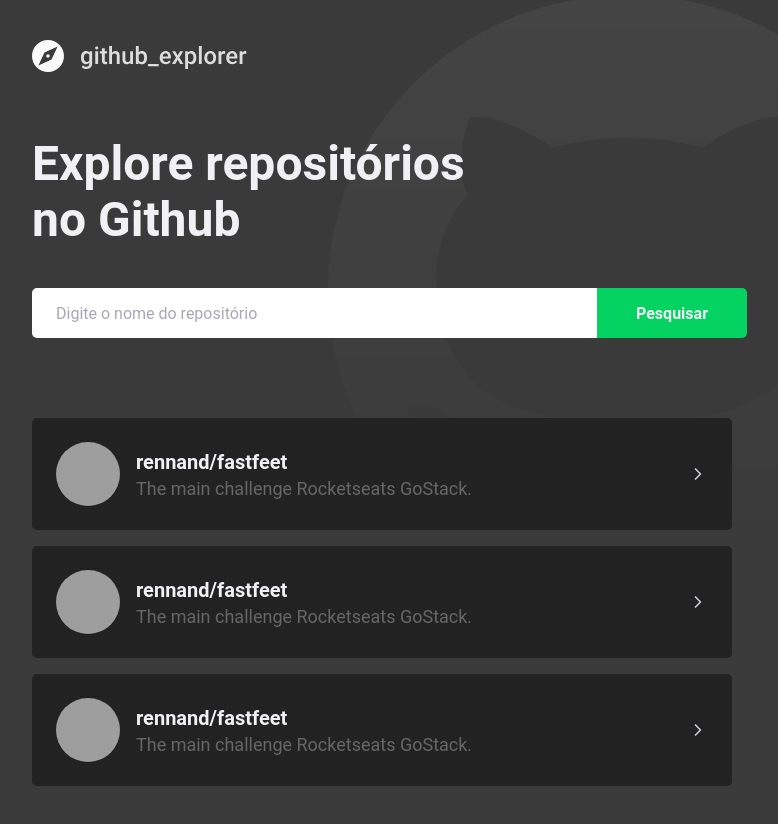
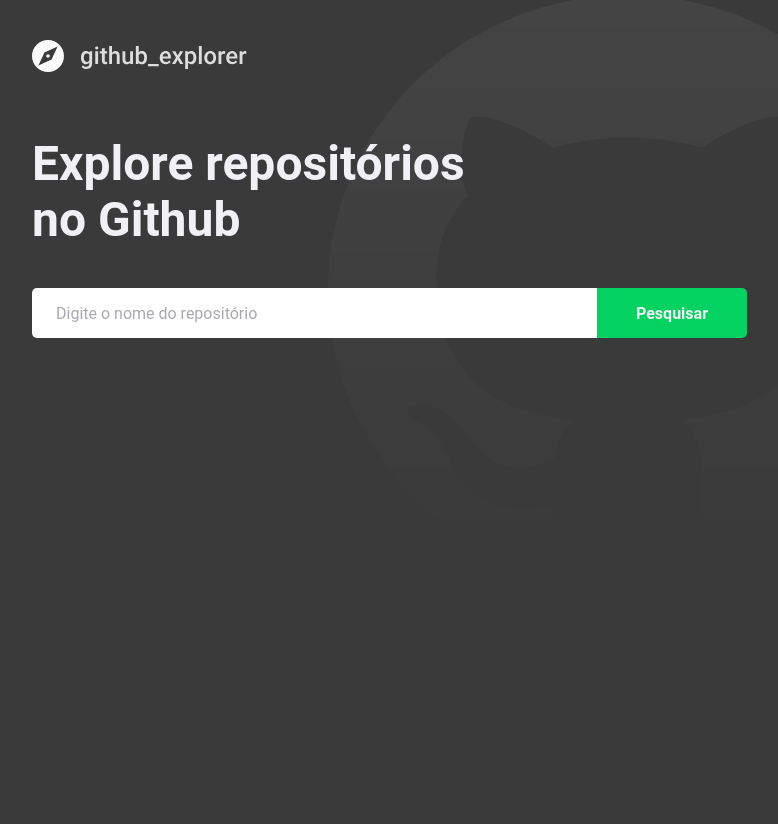
Before and after one commit to RennanD/github-explorer, a React (Create React App) app: page / in a window 1280 px wide. Shown: the whole page, without its empty margins (148-926 px from the left). After the commit the page ends 800 px from the top, so only its background shows below. Built offline with nearby package versions, Linux system fonts and the light colour scheme; grey boxes are pictures that could not be loaded.

Commit message:
feat: Connect application in githubs api

```diff
--- a/package.json
+++ b/package.json
@@ -10,6 +10,7 @@
     "@types/node": "^12.0.0",
     "@types/react": "^16.9.0",
     "@types/react-dom": "^16.9.0",
+    "axios": "^0.19.2",
     "polished": "^3.5.2",
     "react": "^16.13.1",
     "react-dom": "^16.13.1",
--- a/src/pages/Dashboard/index.tsx
+++ b/src/pages/Dashboard/index.tsx
@@ -1,4 +1,4 @@
-import React from 'react';
+import React, { useState, FormEvent } from 'react';
 
 import { FiChevronRight } from 'react-icons/fi';
 
@@ -6,60 +6,66 @@ import { Title, Form, Repositories } from './styles';
 
 import logo from '../../assets/images/logo.svg';
 
-const Dashboard: React.FC = () => (
+import api from '../../services/api';
+
+interface Repository {
+  full_name: string;
+  owner: {
+    login: string;
+    avatar_url: string;
+  };
+  description: string;
+}
+
+const Dashboard: React.FC = () => {
+  const [repositories, setRepositories] = useState<Repository[]>([]);
+  const [newRepo, setNewRepo] = useState('');
+
+  async function handleAddRepository(
+    e: FormEvent<HTMLFormElement>,
+  ): Promise<void> {
+    e.preventDefault();
+
+    const response = await api.get<Repository>(`/repos/${newRepo}`);
+
+    setRepositories([...repositories, response.data]);
+
+    setNewRepo('');
+  }
+
+  return (
     <>
       <img src={logo} alt="Github Explorer" />
       <Title>Explore repositórios no Github</Title>
 
-    <Form>
-      <input type="text" placeholder="Digite o nome do repositório" />
+      <Form onSubmit={handleAddRepository}>
+        <input
+          type="text"
+          value={newRepo}
+          onChange={(e) => setNewRepo(e.target.value)}
+          placeholder="Digite o nome do repositório"
+        />
         <button type="submit"> Pesquisar </button>
       </Form>
 
       <Repositories>
-      <a href="/teste">
+        {repositories.map((repository) => (
+          <a href="/teste" key={repository.full_name}>
             <img
-          src="https://avatars1.githubusercontent.com/u/15038553?s=460&u=86c88160916f81df81c7c7c15b021a171d341771&v=4"
-          alt="Avatar"
+              src={repository.owner.avatar_url}
+              alt={repository.owner.login}
             />
 
             <div>
-          <strong>rennand/fastfeet</strong>
-          <p>The main challenge Rocketseats GoStack.</p>
+              <strong>{repository.full_name}</strong>
+              <p>{repository.description}</p>
             </div>
 
             <FiChevronRight size={20} />
           </a>
-
-      <a href="/teste">
-        <img
-          src="https://avatars1.githubusercontent.com/u/15038553?s=460&u=86c88160916f81df81c7c7c15b021a171d341771&v=4"
-          alt="Avatar"
-        />
-
-        <div>
-          <strong>rennand/fastfeet</strong>
-          <p>The main challenge Rocketseats GoStack.</p>
-        </div>
-
-        <FiChevronRight size={20} />
-      </a>
-
-      <a href="/teste">
-        <img
-          src="https://avatars1.githubusercontent.com/u/15038553?s=460&u=86c88160916f81df81c7c7c15b021a171d341771&v=4"
-          alt="Avatar"
-        />
-
-        <div>
-          <strong>rennand/fastfeet</strong>
-          <p>The main challenge Rocketseats GoStack.</p>
-        </div>
-
-        <FiChevronRight size={20} />
-      </a>
+        ))}
       </Repositories>
     </>
   );
-
+};
 export default Dashboard;
--- a/src/pages/Dashboard/styles.ts
+++ b/src/pages/Dashboard/styles.ts
@@ -74,7 +74,8 @@ export const Repositories = styled.div`
     }
 
     div {
-      margin-left: 16px;
+      margin: 0 16px;
+      flex: 1;
 
       strong {
         font-size: 20px;
--- /dev/null
+++ b/src/services/api.ts
@@ -0,0 +1,7 @@
+import axios from 'axios';
+
+const api = axios.create({
+  baseURL: 'https://api.github.com',
+});
+
+export default api;
```
Also changed, not shown: .eslintrc.json, 2 other files (tests, documents, lock files or other folders). Lines whose indentation alone changed are shown as unchanged.
